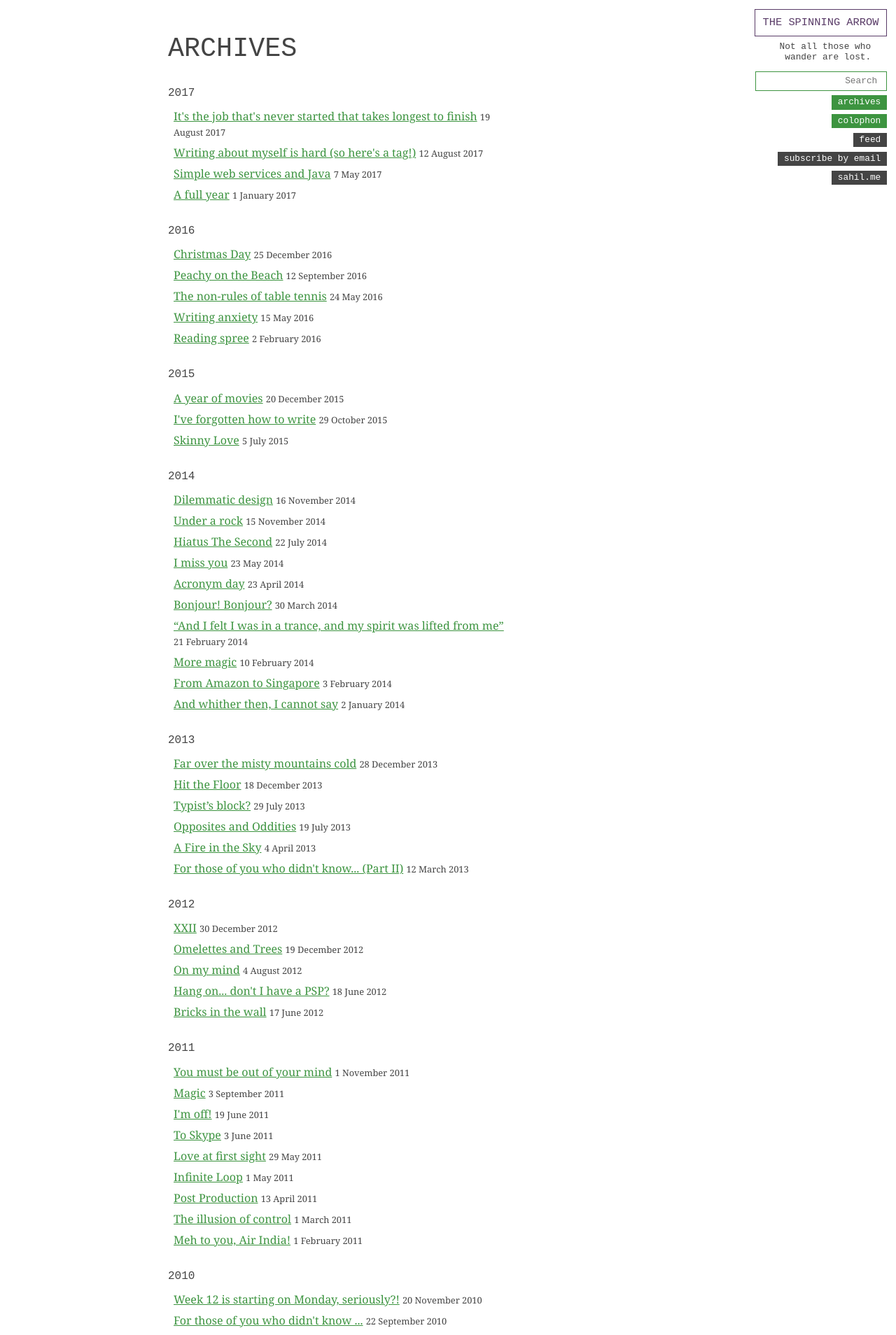
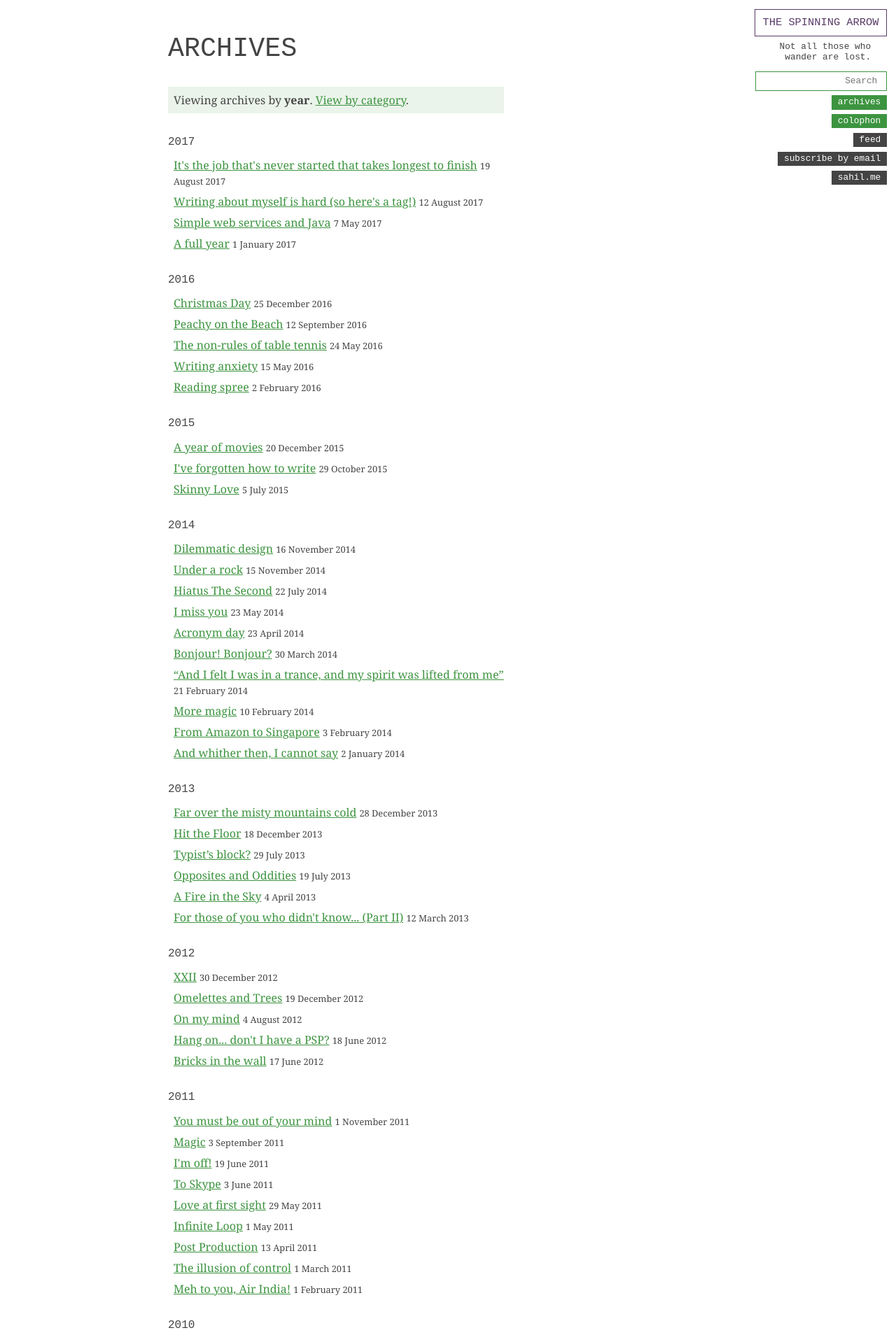
Before and after one commit to spinningarrow/blog.sahil.me, a Jekyll site: the page built from archives/index.html, in a window 1280 px wide. Shown: the top 1908 px of the page at 70% size. Built offline with Jekyll 4.4.1, drawn with Linux system fonts in a browser that asks for light colours; comment, search, counter and statistics services are not loaded.

Commit message:
Allow viewing archives by category
Kudos to
https://www.smashingmagazine.com/2015/12/reimagining-single-page-applications-progressive-enhancement/

```diff
--- a/archives/index.html
+++ b/archives/index.html
@@ -4,6 +4,33 @@
 ---
 <section class="page-archives">
 	<h1>Archives</h1>
+
+	<section id="by-category">
+		<menu class="box box-info">
+			Viewing archives by <strong>category</strong>.
+			<a href="#by-year">View by year</a>.
+		</menu>
+
+		{% assign categories = site.posts | group_by: 'category' | sort: 'name' %}
+		{% for category in categories %}
+		<h2>{{ category.name | default: 'uncategorized' }}</h2>
+		<ul class="list-collapsible">
+			{% for post in category.items %}
+			<li>
+				<a href="{{ post.url }}" class="title-post">{{ post.title }}</a>
+				<time class="meta-post" datetime="{{ post.date }}">{{ post.date | date: "%e %B %Y" }}</time>
+			</li>
+			{% endfor %}
+		</ul>
+		{% endfor %}
+	</section>
+
+	<section id="by-year">
+		<menu class="box box-info">
+			Viewing archives by <strong>year</strong>.
+			<a href="#by-category">View by category</a>.
+		</menu>
+
 		{% assign years = site.posts | group_by_exp: 'item', 'item.date | date: "%Y"' %}
 
 		{% for year in years %}
@@ -17,6 +44,7 @@
 			{% endfor %}
 		</ul>
 		{% endfor %}
+	</section>
 
 	<p class="box box-info"><strong>Note</strong>: Older posts from 2007 and 2006 can be found at <a href="http://sahilb.blogspot.com">sahilb.blogspot.com</a>.</p>
 </section>
--- a/assets/css/main.scss
+++ b/assets/css/main.scss
@@ -282,10 +282,33 @@
 }
 
 /* Archives */
+@keyframes fade {
+    0% { opacity: 0; }
+    50% { opacity: 0.5; }
+    100% { opacity: 1; }
+}
+
 .page-archives h2 {
 	font-family: $secondary-type;
 	font-size: 1em;
 	font-weight: 400;
+}
+
+.page-archives section {
+	display: none;
+}
+
+.page-archives section:last-of-type {
+	display: block;
+}
+
+.page-archives section:target {
+	display: block;
+	animation: fade 0.1s linear 1;
+}
+
+.page-archives section:target ~ section {
+	display: none;
 }
 
 .list-collapsible {
@@ -304,6 +327,7 @@
 
 .box {
 	padding: 0.5em;
+	margin-bottom: 2rem;
 }
 
 .box-info {
```
Lines whose indentation alone changed are shown as unchanged.
